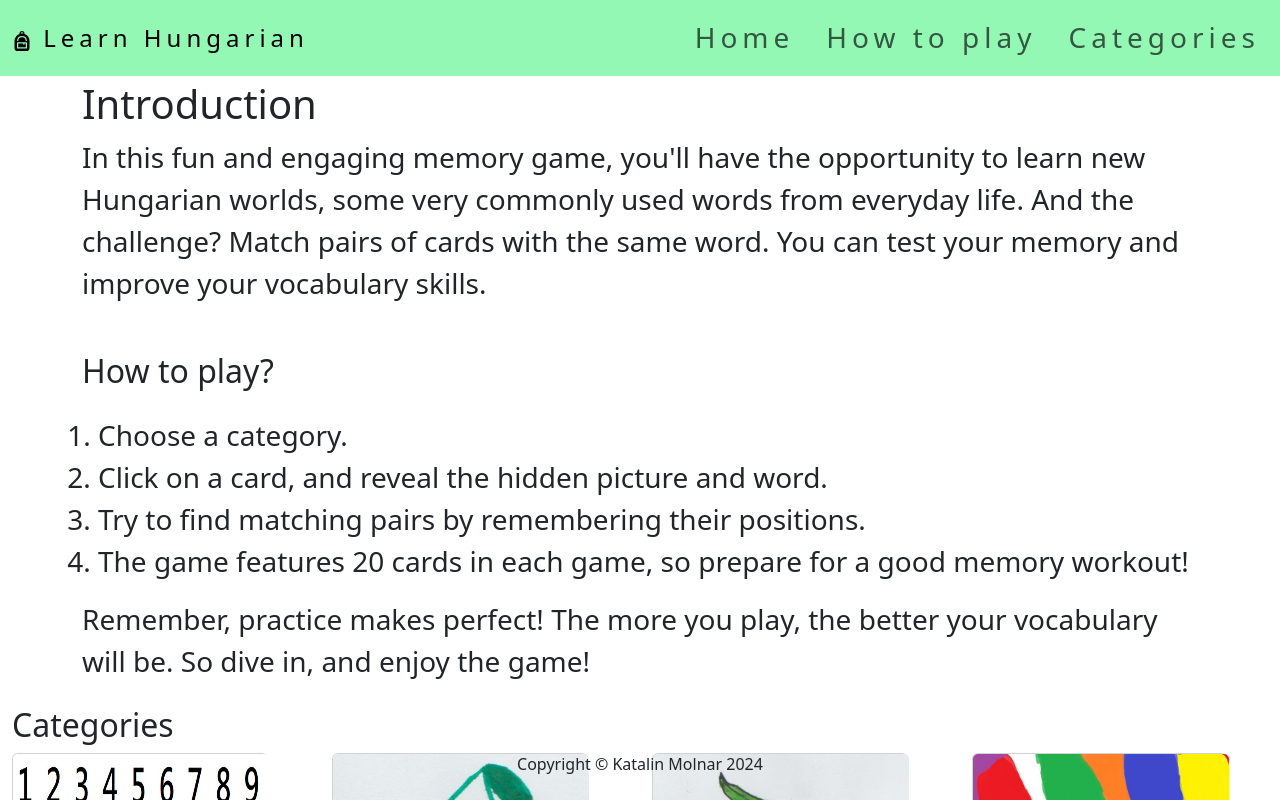
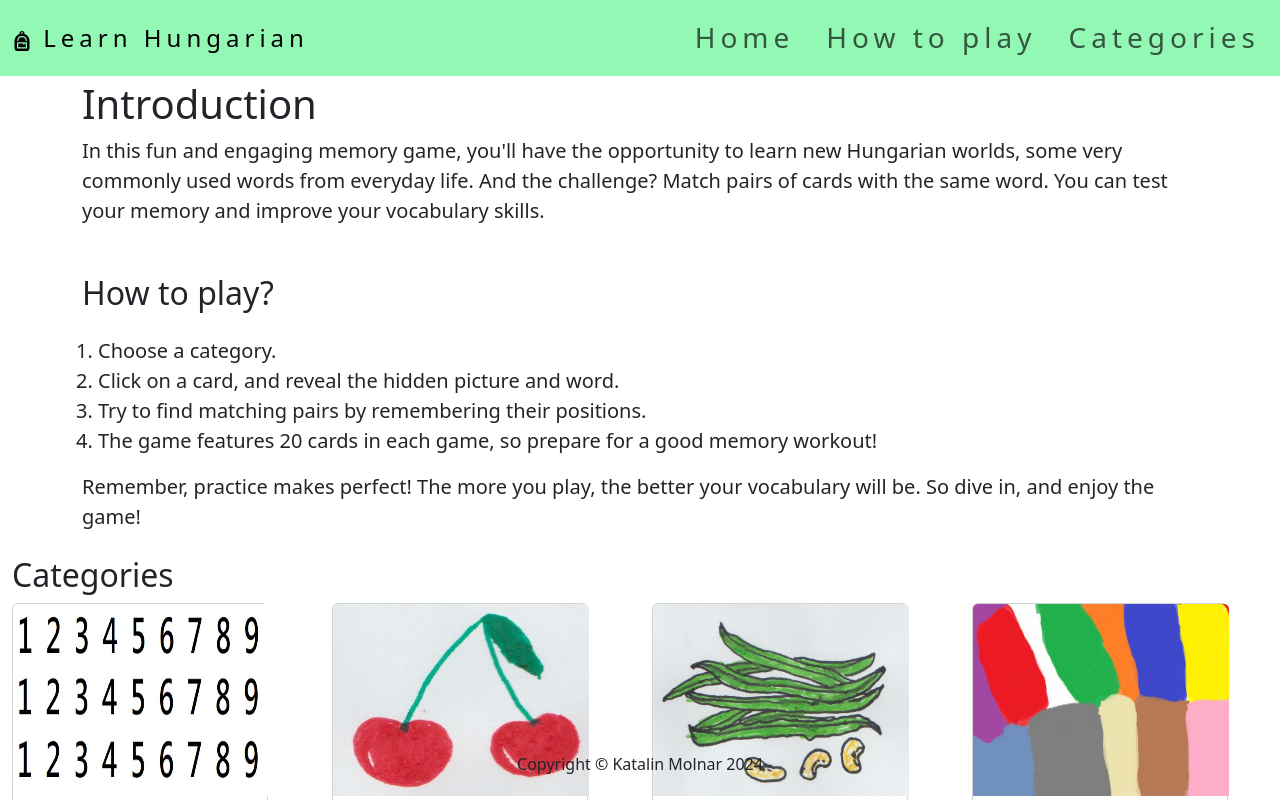
Before and after one commit to molnarlin/learn-hungarian-for-kids-game, a plain HTML site: page index.html in a window 1280 px wide. Drawn offline with nearby package versions, Linux system fonts and the light colour scheme.

Commit message:
intro updated

```diff
--- a/index.html
+++ b/index.html
@@ -40,14 +40,14 @@
             </nav>
     </header>
   <main>
-    <div class="container fs-3">
+    <div class="container fs-5">
       <div class="row main-content">
         <h1>Introduction</h1>
         <p>In this fun and engaging memory game, you'll have the opportunity to learn new Hungarian worlds, some very commonly used words from everyday life.
            And the challenge? Match pairs of cards with the same word. You can test your memory and improve your vocabulary skills.</p>
       </div>
     </div>
-    <div class="container fs-3" id="how-to-play">
+    <div class="container fs-5" id="how-to-play">
       <div class="row">
       <h2>How to play?</h2>
       <ol class="m-3">
```
